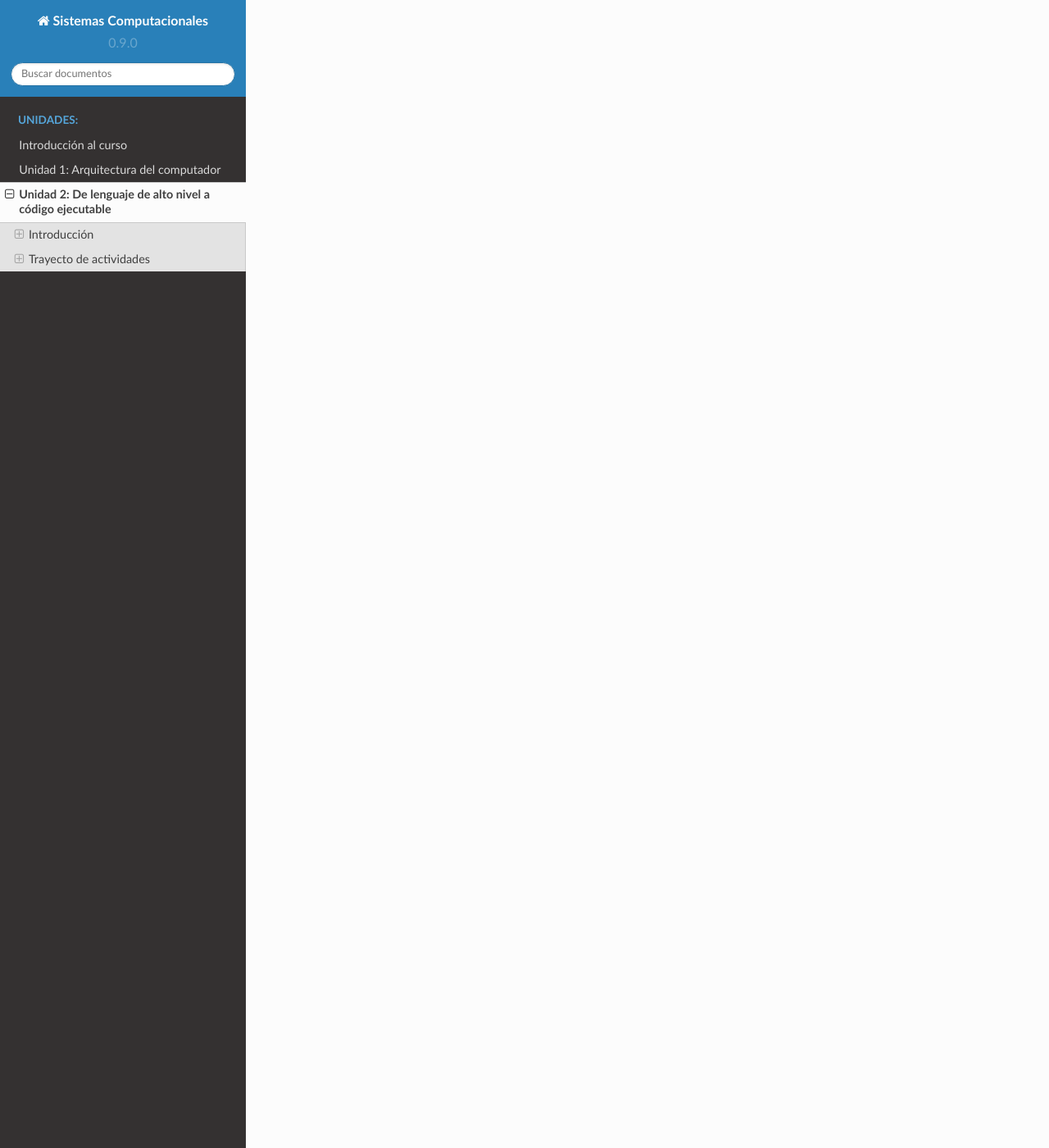
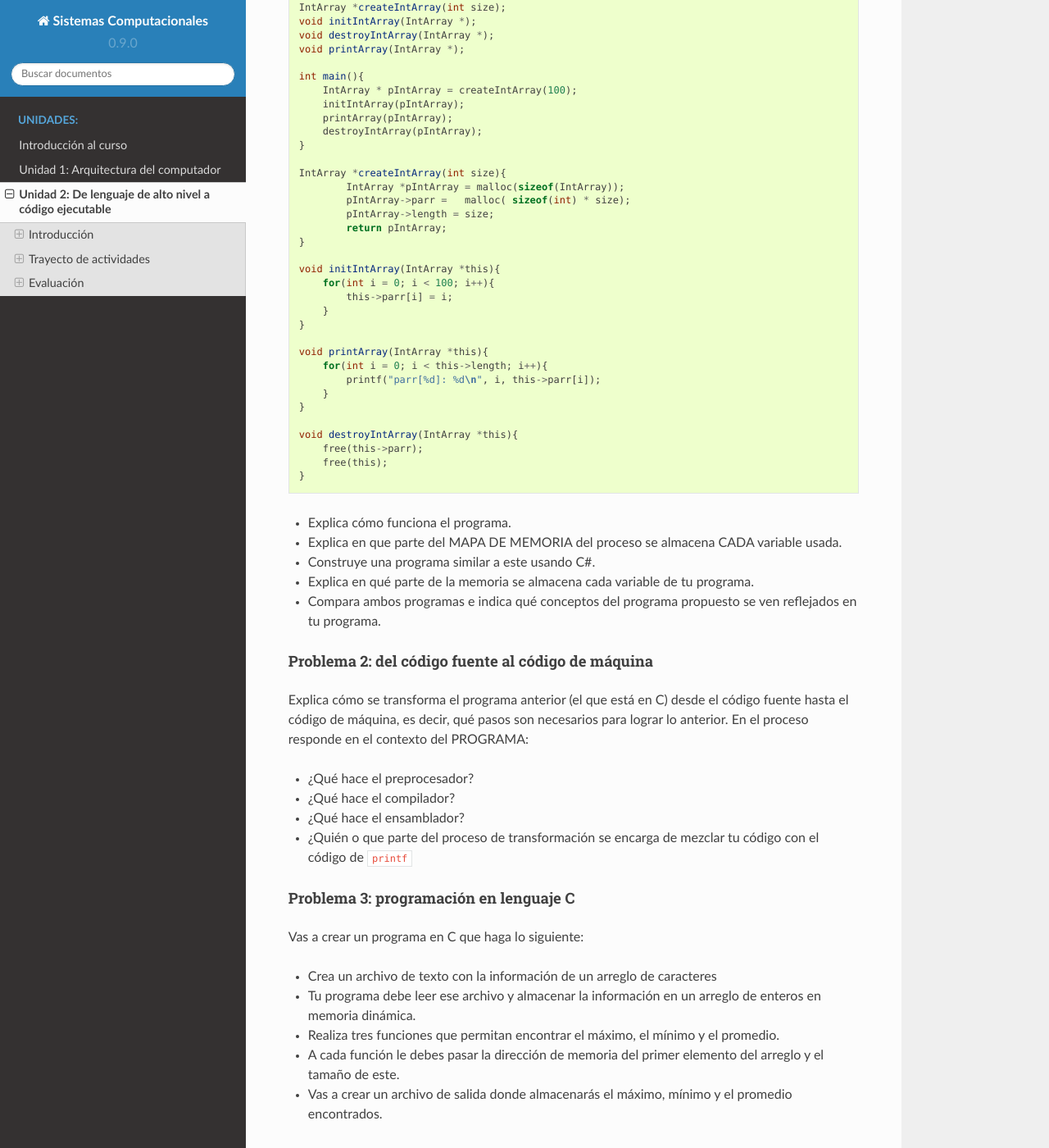
Before and after one commit to juanferfranco/SistemasComputacionales, a Sphinx documentation site: the page built from docs/_unidad2/unidad2.rst, in a window 1280 px wide and 1400 px high, scrolled down 3208 px. Shown: the whole window at 82% size. Built offline with Sphinx 7.4.7 and the Read the Docs theme 2.0.0, drawn with Linux system fonts in a browser that asks for light colours; some of the changed text lies outside the part shown.

Commit message:
add evaluation to Unit2

```diff
--- a/docs/_unidad2/unidad2.rst
+++ b/docs/_unidad2/unidad2.rst
@@ -120,6 +120,149 @@ el lenguaje de programación con el cual estudiaremos los conceptos que nos qued
     Máquinas virtuales <./VM>
 
 Evaluación
-^^^^^^^^^^^^^
+-----------------
+(Tiempo total estimado 6 horas)
 
-.. note:: Se publicará en la semana de evaluación.
+Enunciado
+^^^^^^^^^^^
+
+Te voy a proponer una serie de problemas para que evidencies
+en su solución lo que aprendiste en esta unidad.
+
+Para darle variedad a las formas de evaluar te voy a proponer que
+``armes un equipo de trabajo de 2 o 3 persona incluyéndote``. La idea es
+que entre todos construyan la solución a cada uno de los problemas.
+
+Problema 1: analisis y relación
+**************************************
+Lo que has aprendido en este curso está relacionado con otras áreas
+del conocimiento de tu carrera. En este problema te voy pedir que analices
+y luego relaciones.
+
+Considera el siguiente programa:
+
+.. code-block:: c
+
+    #include <stdio.h>
+    #include <stdlib.h>
+    #include <string.h>
+
+    typedef struct IntArray{
+        int *parr;
+        int length;
+    }IntArray;
+
+
+    IntArray *createIntArray(int size);
+    void initIntArray(IntArray *);
+    void destroyIntArray(IntArray *);
+    void printArray(IntArray *);
+
+    int main(){
+        IntArray * pIntArray = createIntArray(100);
+        initIntArray(pIntArray);
+        printArray(pIntArray);
+        destroyIntArray(pIntArray);
+    }
+
+    IntArray *createIntArray(int size){
+            IntArray *pIntArray = malloc(sizeof(IntArray));
+            pIntArray->parr =   malloc( sizeof(int) * size);
+            pIntArray->length = size;
+            return pIntArray;
+    }
+
+    void initIntArray(IntArray *this){
+        for(int i = 0; i < 100; i++){
+            this->parr[i] = i;
+        }
+    }
+
+    void printArray(IntArray *this){
+        for(int i = 0; i < this->length; i++){
+            printf("parr[%d]: %d\n", i, this->parr[i]);
+        }
+    }
+
+    void destroyIntArray(IntArray *this){
+        free(this->parr);
+        free(this);
+    }
+
+* Explica cómo funciona el programa.
+* Explica en que parte del MAPA DE MEMORIA del proceso se
+  almacena CADA variable usada.
+* Construye una programa similar a este usando C#.
+* Explica en qué parte de la memoria se almacena cada
+  variable de tu programa.
+* Compara ambos programas e indica qué conceptos del programa
+  propuesto se ven reflejados en tu programa.
+
+Problema 2: del código fuente al código de máquina
+******************************************************
+
+Explica cómo se transforma el programa anterior (el que está en C)
+desde el código fuente hasta el código de máquina, es decir, qué pasos son
+necesarios para lograr lo anterior. En el proceso responde en el
+contexto del PROGRAMA:
+
+* ¿Qué hace el preprocesador?
+* ¿Qué hace el compilador?
+* ¿Qué hace el ensamblador?
+* ¿Quién o que parte del proceso de transformación se encarga de mezclar
+  tu código con el código de ``printf``
+
+Problema 3: programación en lenguaje C
+****************************************
+
+Vas a crear un programa en C que haga lo siguiente:
+
+* Crea un archivo de texto con la información de un arreglo de caracteres
+* Tu programa debe leer ese archivo y almacenar la información en un arreglo
+  de enteros en memoria dinámica.
+* Realiza tres funciones que permitan encontrar el máximo, el mínimo y el promedio.
+* A cada función le debes pasar la dirección de memoria del primer elemento del
+  arreglo y el tamaño de este.
+* Vas a crear un archivo de salida donde almacenarás el máximo, mínimo y el promedio
+  encontrados.
+
+¿Qué debes entregar?
+^^^^^^^^^^^^^^^^^^^^^^^^^^
+
+* Subir a `este <https://www.dropbox.com/request/Brh1sB0DNtHIJRK5jjxt>`__
+  enlace un ``.pdf`` con:
+
+  #. Los nombres y IDs.
+  #. Enlace al repositorio GitHub con la solución a los problemas
+  #. La URL del video en youtube.
+  #. Reportar si algún compañero del equipo no trabajó.
+
+* El video DEBE TENER una duración ``MÁXIMA`` de 15 minutos.
+* El video debe tener los siguientes capítulos en este mismo orden:
+
+  * Integrantes y las tareas que realizó cada uno.
+  * Problema 1: explicación.
+  * Problema 2: explicación.
+  * Problema 3: demostración de la solución.
+  * Problema 3: explicación de la solución.
+  * Problema 3: explicación de la implementación en código de la solución.
+
+* En `este video <https://youtu.be/6-0cERIVsFg>`__ puedes aprender a adicionar
+  capítulos a tu video.
+
+Criterios de evaluación
+****************************
+
+Cada problema se evalua completo, es decir, no se reciben problemas
+con solución incompleta. Un problema se soluciona completamente si tiene TODO lo
+solicitado incluyendo el video con la demostración y la explicación de su solución.
+
+* Calidad y duración máxima del video y repositorio en Github: 0.5
+* Problema 1: 1.5 unidad.
+* Problema 2: 1 unidades
+* Problema 3: 2 unidades.
+
+.. note:: Sobre las personas reportadas en el pdf
+
+    Las personas que aparezcan reportadas en el pdf obtendrán automáticamente
+    una calificación de 0.
```
